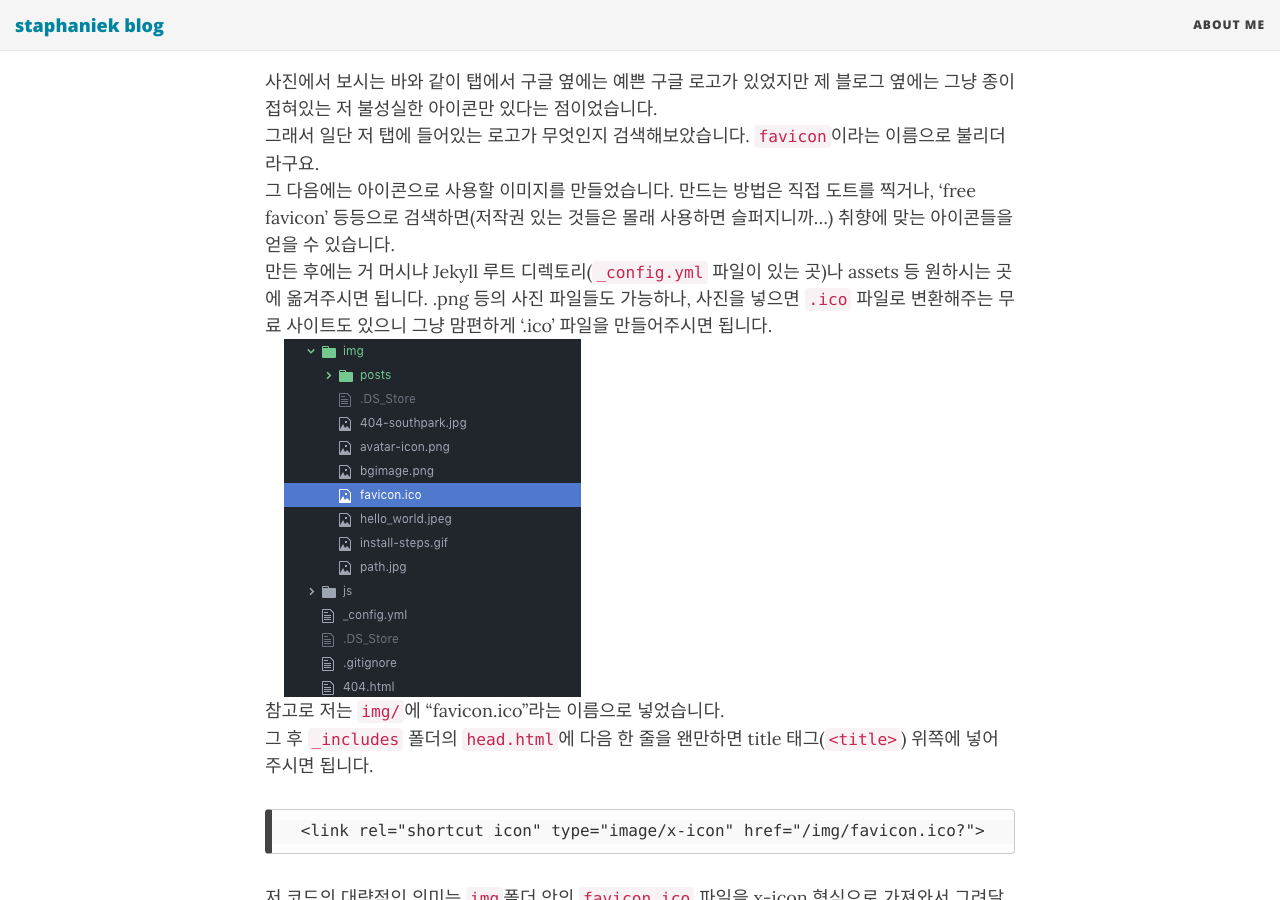
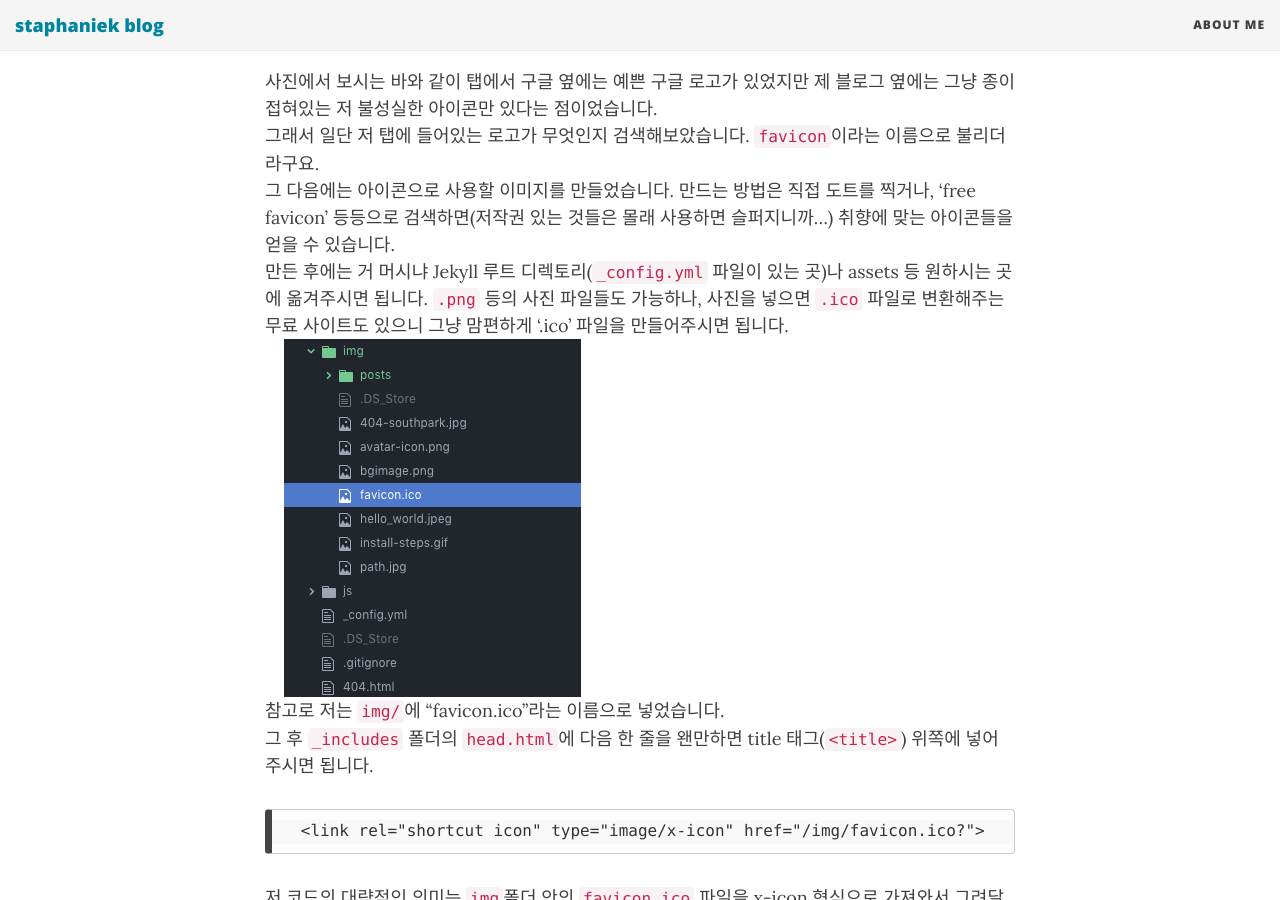
Before and after one commit to staphaniek/staphaniek.github.io, a Jekyll site: the page built from _posts/2019-01-20-favicon-in-jekyll-blog.md, in a window 1280 px wide and 900 px high, scrolled down 699 px. Built offline with Jekyll 4.4.1, drawn with Linux system fonts in a browser that asks for light colours; nearby versions of some CDN libraries; comment, search, counter and statistics services are not loaded.

Commit message:
오타수정

```diff
--- a/_posts/2019-01-20-favicon-in-jekyll-blog.md
+++ b/_posts/2019-01-20-favicon-in-jekyll-blog.md
@@ -10,7 +10,7 @@ comments: true
 사진에서 보시는 바와 같이 탭에서 구글 옆에는 예쁜 구글 로고가 있었지만 제 블로그 옆에는 그냥 종이 접혀있는 저 불성실한 아이콘만 있다는 점이었습니다.<br>
 그래서 일단 저 탭에 들어있는 로고가 무엇인지 검색해보았습니다. `favicon`이라는 이름으로 불리더라구요. <br>
 그 다음에는 아이콘으로 사용할 이미지를 만들었습니다. 만드는 방법은 직접 도트를 찍거나, 'free favicon' 등등으로 검색하면(저작권 있는 것들은 몰래 사용하면 슬퍼지니까...) 취향에 맞는 아이콘들을 얻을 수 있습니다.<br>
-만든 후에는 거 머시냐 Jekyll 루트 디렉토리(`_config.yml` 파일이 있는 곳)나 assets 등 원하시는 곳에 옮겨주시면 됩니다. .png 등의 사진 파일들도 가능하나, 사진을 넣으면 `.ico` 파일로 변환해주는 무료 사이트도 있으니 그냥 맘편하게 '.ico' 파일을 만들어주시면 됩니다.<br>
+만든 후에는 거 머시냐 Jekyll 루트 디렉토리(`_config.yml` 파일이 있는 곳)나 assets 등 원하시는 곳에 옮겨주시면 됩니다. `.png` 등의 사진 파일들도 가능하나, 사진을 넣으면 `.ico` 파일로 변환해주는 무료 사이트도 있으니 그냥 맘편하게 '.ico' 파일을 만들어주시면 됩니다.<br>
 &nbsp;&nbsp;&nbsp;&nbsp;![image2](../img/posts/2019-01-20-favicon-in-jekyll-blog/2.png)&nbsp;&nbsp;&nbsp;<br>
 참고로 저는 `img/`에 "favicon.ico"라는 이름으로 넣었습니다.<br>
 그 후 `_includes` 폴더의 `head.html`에 다음 한 줄을 왠만하면 title 태그(`<title>`) 위쪽에 넣어주시면 됩니다.
```
